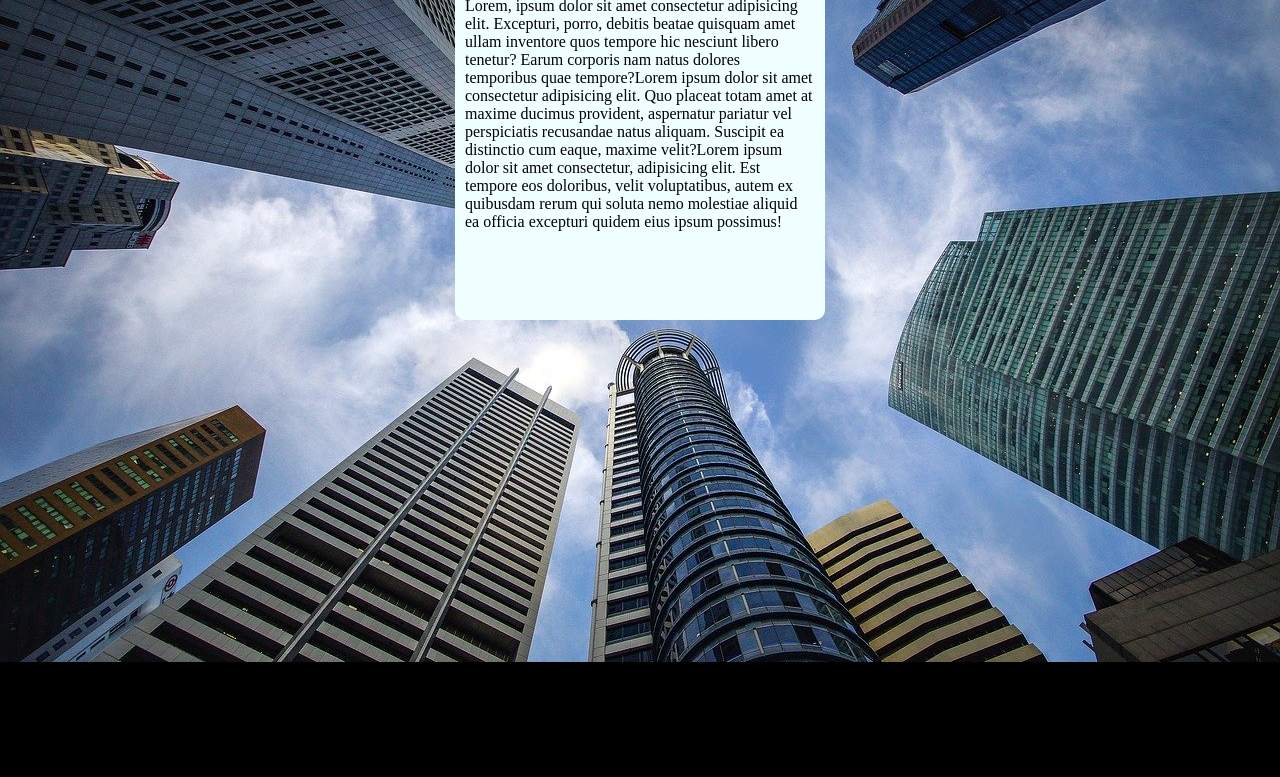
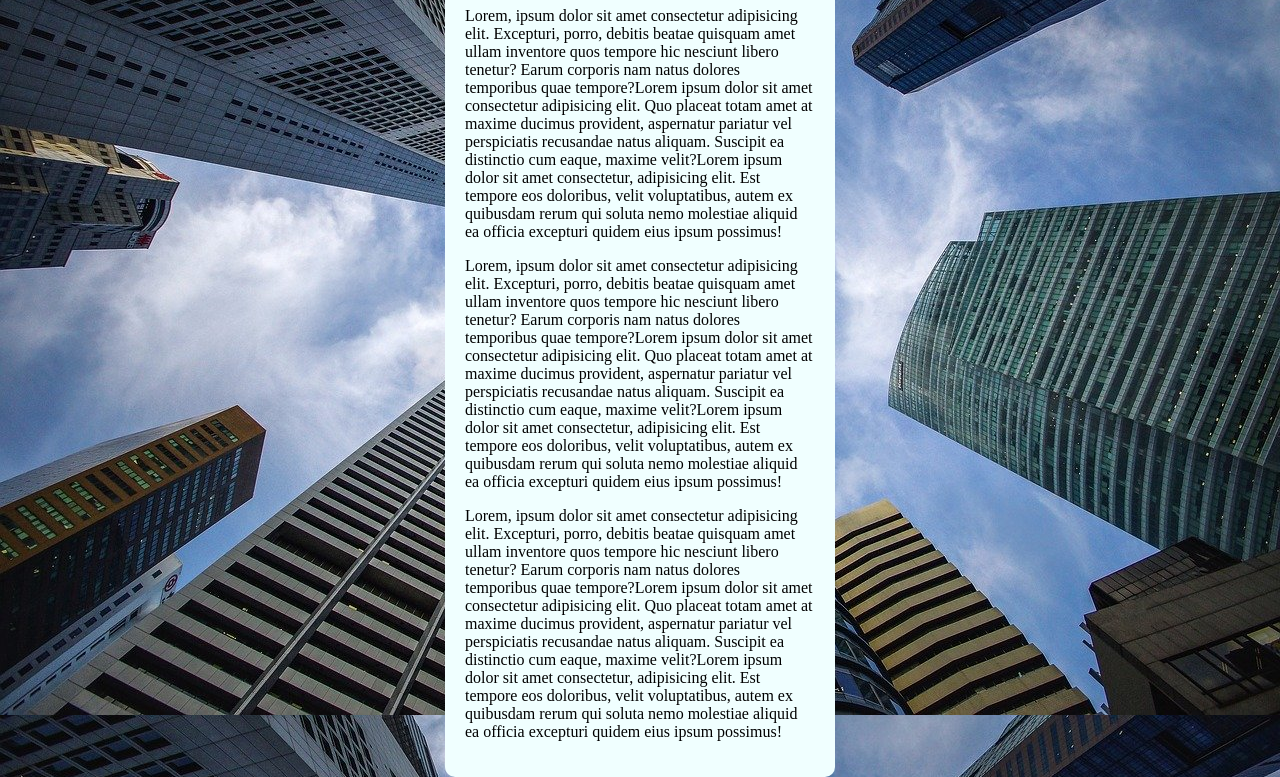
Before and after one commit to MikeDEV2022/html-css, a plain HTML site: page Exercicios/ex022/arquivo06.html in a window 1280 px wide. Shown: the part 138-915 px from the top of the page. Before the commit the page ends 800 px from the top, so only its background shows below. Drawn offline with Linux system fonts and the light colour scheme.

Commit message:
Penultima atualização ex022

```diff
--- a/Exercicios/ex022/arquivo06.html
+++ b/Exercicios/ex022/arquivo06.html
@@ -7,17 +7,14 @@
     <style>
         body{
             height: 98vh;
-            background-color: black;
-            background-image: url('imagens/wallpaper002.jpg');
-            background-repeat: no-repeat;
+            background: black url('imagens/wallpaper002.jpg') center center no-repeat fixed;
             background-size: cover;
         }
         main{
             width: 350px;
-            height: 430px;
             display: block;
             margin: auto;
-            padding: 10px;
+            padding: 20px;
             background-color: azure;
             border-radius: 10px;
         }
@@ -27,6 +24,9 @@
     <main>
         <h1>Meu mundo de maravilhas</h1>
         <p>Lorem, ipsum dolor sit amet consectetur adipisicing elit. Excepturi, porro, debitis beatae quisquam amet ullam inventore quos tempore hic nesciunt libero tenetur? Earum corporis nam natus dolores temporibus quae tempore?Lorem ipsum dolor sit amet consectetur adipisicing elit. Quo placeat totam amet at maxime ducimus provident, aspernatur pariatur vel perspiciatis recusandae natus aliquam. Suscipit ea distinctio cum eaque, maxime velit?Lorem ipsum dolor sit amet consectetur, adipisicing elit. Est tempore eos doloribus, velit voluptatibus, autem ex quibusdam rerum qui soluta nemo molestiae aliquid ea officia excepturi quidem eius ipsum possimus!</p>
+        <p>Lorem, ipsum dolor sit amet consectetur adipisicing elit. Excepturi, porro, debitis beatae quisquam amet ullam inventore quos tempore hic nesciunt libero tenetur? Earum corporis nam natus dolores temporibus quae tempore?Lorem ipsum dolor sit amet consectetur adipisicing elit. Quo placeat totam amet at maxime ducimus provident, aspernatur pariatur vel perspiciatis recusandae natus aliquam. Suscipit ea distinctio cum eaque, maxime velit?Lorem ipsum dolor sit amet consectetur, adipisicing elit. Est tempore eos doloribus, velit voluptatibus, autem ex quibusdam rerum qui soluta nemo molestiae aliquid ea officia excepturi quidem eius ipsum possimus!</p>
+        <p>Lorem, ipsum dolor sit amet consectetur adipisicing elit. Excepturi, porro, debitis beatae quisquam amet ullam inventore quos tempore hic nesciunt libero tenetur? Earum corporis nam natus dolores temporibus quae tempore?Lorem ipsum dolor sit amet consectetur adipisicing elit. Quo placeat totam amet at maxime ducimus provident, aspernatur pariatur vel perspiciatis recusandae natus aliquam. Suscipit ea distinctio cum eaque, maxime velit?Lorem ipsum dolor sit amet consectetur, adipisicing elit. Est tempore eos doloribus, velit voluptatibus, autem ex quibusdam rerum qui soluta nemo molestiae aliquid ea officia excepturi quidem eius ipsum possimus!</p>
+
     </main>
 </body>
 </html>
```
